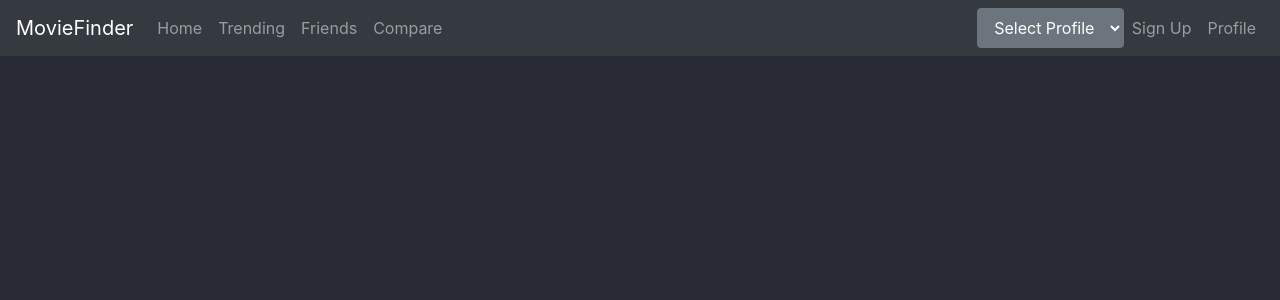
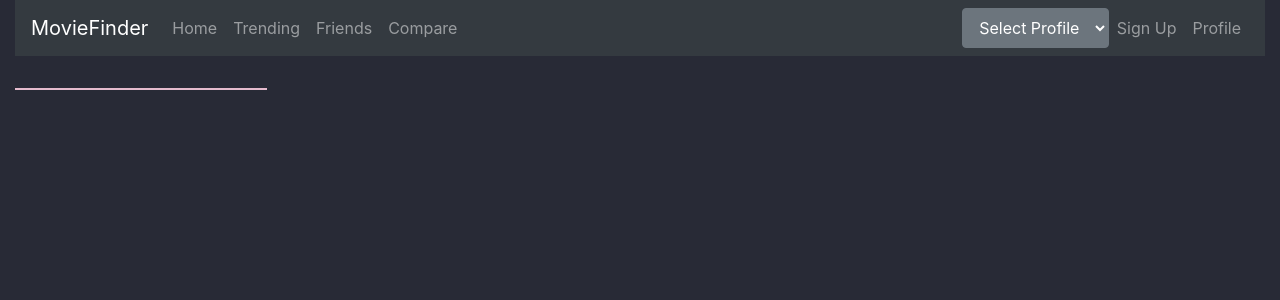
Before and after one commit to ldrach/comp3450project, a React (Create React App) app: page /compare in a window 1280 px wide. Shown: the top 300 px of the page. Built offline with nearby package versions, Linux system fonts and the light colour scheme.

Commit message:
Compare page started, able to dynamically search and let user click on option

```diff
--- a/src/compare/compare.js
+++ b/src/compare/compare.js
@@ -1,17 +1,91 @@
-import React, { Component } from "react";
+import React, {Component} from "react";
 import Navbar from "../navbar/navbar";
 
+// AXIOS, API INFO
+const axios = require('axios').default;
+const BASEURL = 'https://api.themoviedb.org/3/';
+const APIKEY = '5cc7ef858dfde24d7396645c83fbacb6';
+const SIZE = "w300";
+const BASEIMGURL = "https://image.tmdb.org/t/p"
 
 export default class Compare extends Component {
+    state = {
+        searchResults: [{
+            title: '',
+            id: ''
+        }],
+        chosenMovieResult: []
+    }
+
+    changeSearch = (event) => {
+        let search = event.target.value;
+        if(search.length > 1) {
+            axios.get(`${BASEURL}search/movie?api_key=${APIKEY}&query=${event.target.value}`)
+                .then(response => {
+                    console.log(response.data.results);
+                    this.setState({
+                        searchResults: response.data.results.map(movie =>({
+                           title: movie.title,
+                           id: movie.id
+                        }))
+                    })
+                })
+        }
+    }
+
+    renderMovieList = () => {
+        let {searchResults} = this.state;
+        if(searchResults.length > 1){
+            return (
+                <div>
+                    <ul>
+                        {searchResults.map((item) => <li style={{color: 'white'}} key={item.id}
+                                                         onClick={() => this.chosenMovie(item.id)}>{item.title}</li>)}
+                    </ul>
+                </div>
+            );
+        }
+    }
+
+    chosenMovie = (movieID) =>{
+        axios.get(`${BASEURL}movie/${movieID}?api_key=${APIKEY}&language=en-US`)
+            .then(response => {
+                console.log(response.data);
+                this.setState({
+                    chosenMovieResult: [{
+                        title: response.data.title,
+                        poster: response.data.poster_path,
+                        id: response.data.id
+                    }]
+                })
+            })
+    }
+
+    renderMovie = () => {
+        let {chosenMovieResult} = this.state;
+        console.log(chosenMovieResult.length);
+            return (
+                <div>
+                    {chosenMovieResult.map((item) => item.poster == null ? null :
+                    <div className="mainDivStyle rounded">
+                        <img src={`${BASEIMGURL}/${SIZE}/${item.poster}`} key={item.id} alt=""/>
+                    </div> )}
+                </div>
+            )
+        }
+
+
 
     render() {
         return (
-            <container>
+            <div className="container-fluid">
+                <Navbar/>
                 <div>
-                    <Navbar />
+                    <input type="text" aria-label="Search Movie" onChange={(e) => this.changeSearch(e)}/>
+                    {this.renderMovieList()}
+                    {this.renderMovie()}
                 </div>
-
-            </container>
+            </div>
         );
     }
 }
--- a/src/home/home.js
+++ b/src/home/home.js
@@ -14,7 +14,6 @@ export default class MovieSearch extends Component {
         state = {
             movies: [{
                 title: "",
-                popularity: "",
                 poster: "",
                 overview: "",
                 numOfVotes: "",
@@ -54,8 +53,6 @@ export default class MovieSearch extends Component {
         const movie = {
             ...this.state.movies[movieIndex]
         };
-        movie.isHovering = !movie.isHovering;
-
 
         const movies = [...this.state.movies];
         movies[movieIndex] = movie;
```
